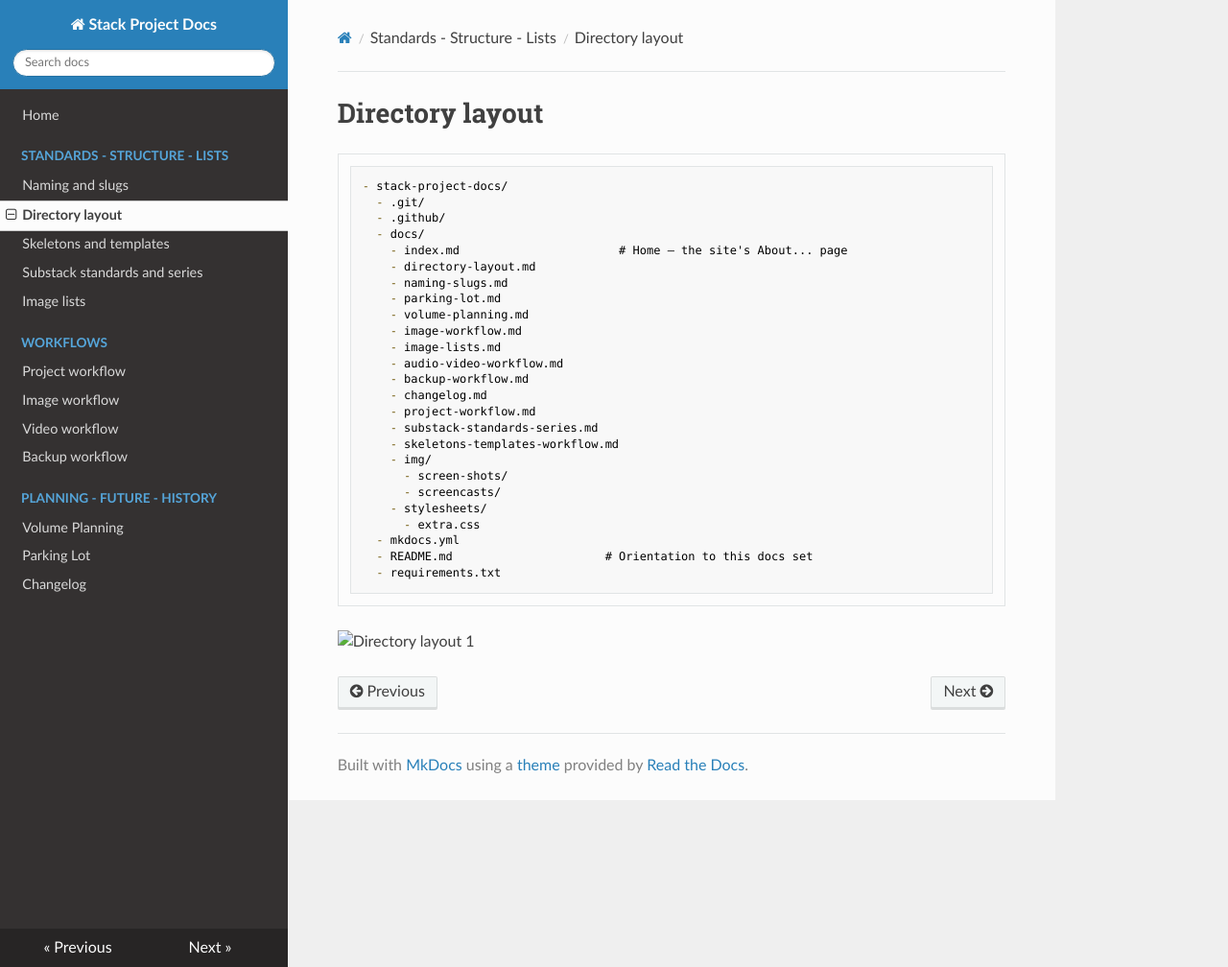
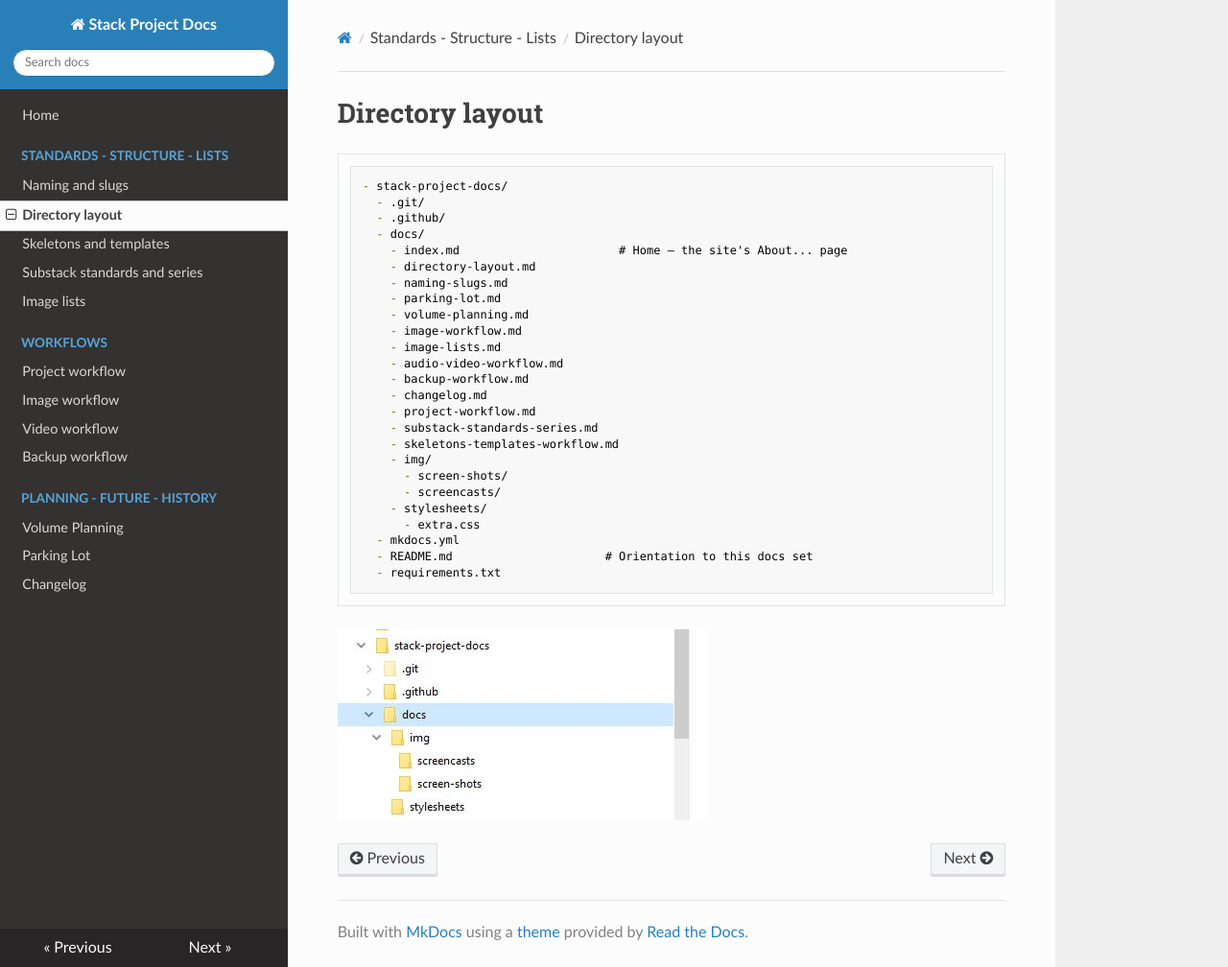
Before and after one commit to john-tech-writer/stack-project-docs, an MkDocs documentation site: the page built from docs/directory-layout.md, in a window 1280 px wide and 1008 px high. Shown: the whole window at 96% size. Built offline with MkDocs 1.6.1, drawn with Linux system fonts in a browser that asks for light colours; nearby versions of some CDN libraries.

Commit message:
Update directory-layout.md

````diff
--- a/docs/directory-layout.md
+++ b/docs/directory-layout.md
@@ -28,4 +28,4 @@
   - requirements.txt
 ```
 
-![Directory layout 1](./img/screen-shots/dir-layout-1.jpg)
+![Directory layout 1](./img/screen-shots/dir-layout-1.JPG)
````
